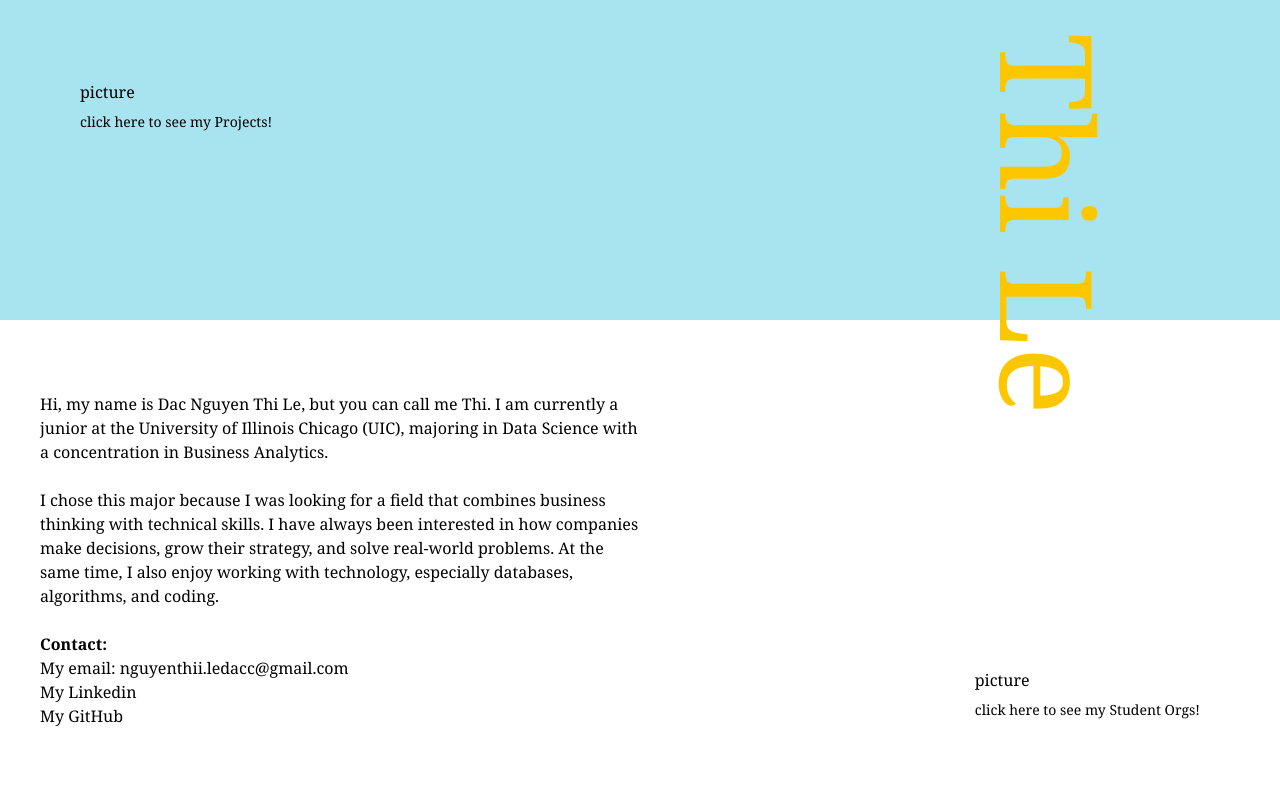
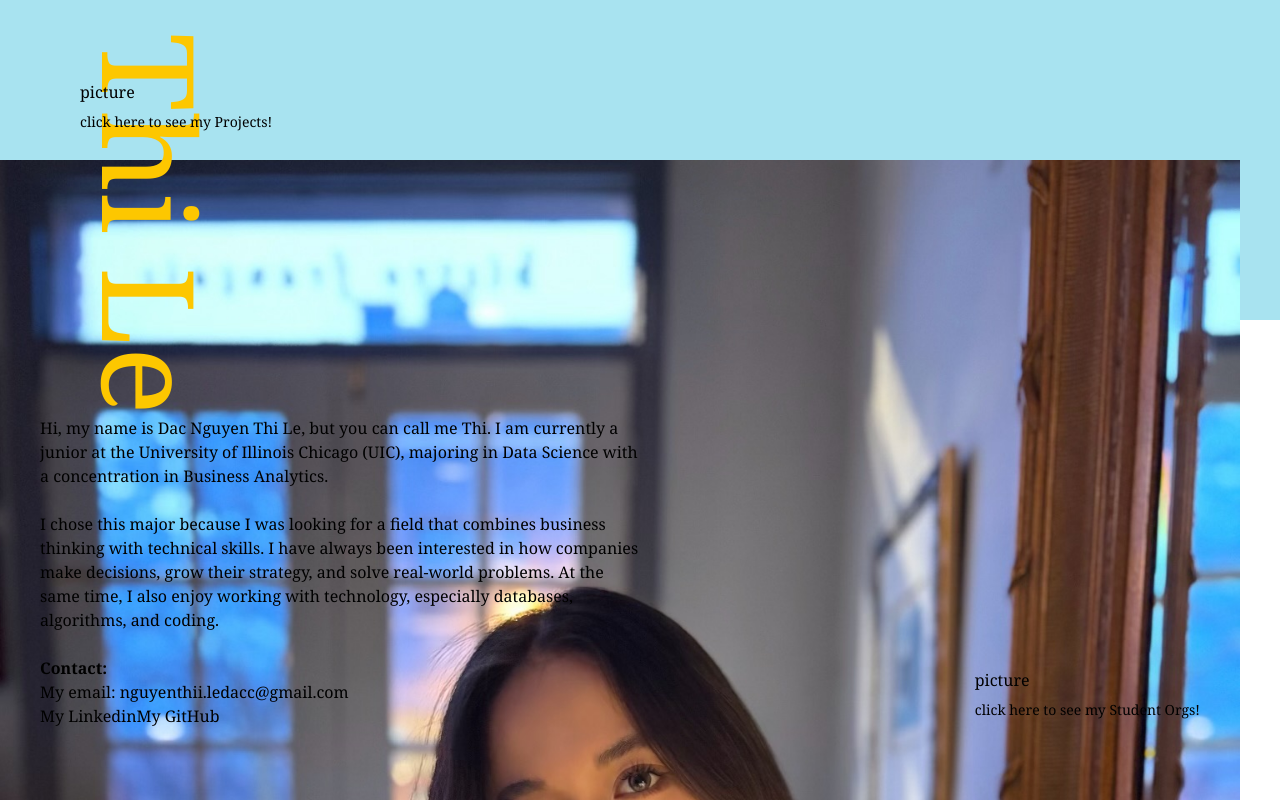
Before and after one commit to dle55-nthi/alicele, a Next.js app: page / in a window 1280 px wide. Shown: the top 800 px of the page. Built offline with nearby package versions, Linux system fonts and the light colour scheme.

Commit message:
try to upload profile pic

```diff
--- a/app/page.tsx
+++ b/app/page.tsx
@@ -1,5 +1,6 @@
 import Image from "next/image";
 import Link from "next/link";
+// import profilePic from "/profile-pic.jpeg";
 
 export default function Home() {
   return (
@@ -13,11 +14,12 @@ export default function Home() {
     <div className= "absolute top-80 w-full h-80 bg-[#FFFFFF]"></div>
 
     {/* =========== HEADER - NAME - IMAGE ============== */}
-    <div className="relative">
+    <div className="relative top-40 right-10 ">
       {/* VERTICAL NAME */}
-      <h1 className="absolute top-40 right-10 text-yellow-400 font-serif text-9xl rotate-90">Thi Le</h1>
+      <h1 className="absolute text-yellow-400 font-serif text-9xl rotate-90">Thi Le</h1>
+      {/* PROFILE PIC */}
+      <img src="/profile-pic.jpeg" alt="profile" ></img>
     </div>
-
 
     {/*============ "DRINK ME" BOTTLE button - Student Orgs button =============*/}
     <div className="absolute right-10 bottom-20 px-10 font-serif">
@@ -44,7 +46,7 @@ export default function Home() {
 
       <h1><b>Contact:</b></h1>
       <p>My email: nguyenthii.ledacc@gmail.com</p>
-      <a href = "https://www.linkedin.com/in/ldnthi12/">My Linkedin</a> <br></br>
+      <a href = "https://www.linkedin.com/in/ldnthi12/">My Linkedin</a>
       <a href = "https://github.com/">My GitHub</a>
     </div>
 
```
Also changed, not shown: public/profile-pic.jpeg (added).
